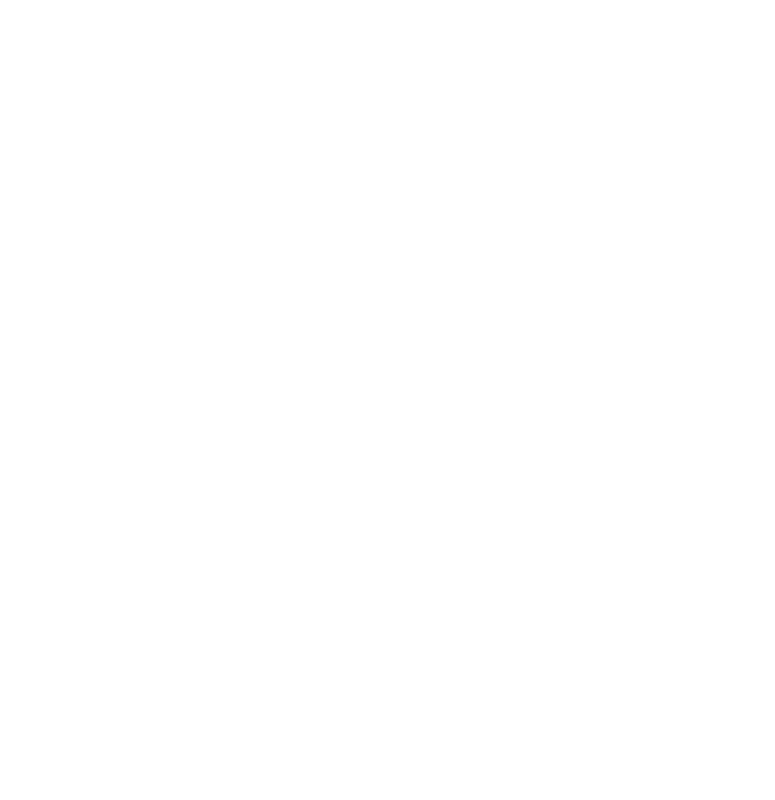
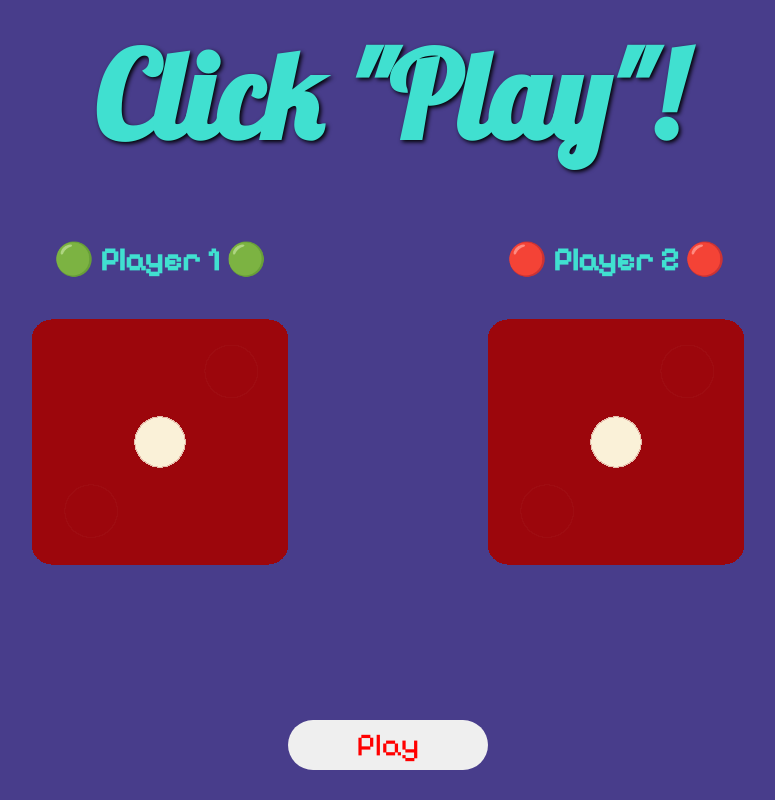
Before and after one commit to cementix/dice-game, a plain HTML site: page index.html in a window 1280 px wide. Shown: the whole page, without its empty margins (252-1027 px from the left). Drawn offline with Linux system fonts and the light colour scheme.

Commit message:
final commit

```diff
--- a/index.html
+++ b/index.html
@@ -3,9 +3,31 @@
 <head>
     <meta charset="UTF-8">
     <meta name="viewport" content="width=device-width, initial-scale=1.0">
+    <link href="./style.css" rel="stylesheet" />
+    <link rel="preconnect" href="https://fonts.googleapis.com">
+    <link rel="preconnect" href="https://fonts.gstatic.com" crossorigin>
+    <link href="https://fonts.googleapis.com/css2?family=Lobster&family=Pixelify+Sans&display=swap" rel="stylesheet">
     <title>Dice</title>
 </head>
 <body>
+    <div class="title">
+        <h1>Click "Play"!</h1>
+    </div>
+    <div class="diceList">
+        <div class="dice player1">
+            <h5>🟢 Player 1 🟢</h5>
+            <img src="./images/dice1.png" />
+        </div>
+        <div class="dice player2">
+            <h5>🔴 Player 2 🔴</h5>
+            <img src="./images/dice1.png" />
+        </div>
+    </div>
 
+    <div class="play">
+        <button>Play</button>
+    </div>
+
+    <script src="./script.js"></script>
 </body>
 </html>
--- /dev/null
+++ b/script.js
@@ -0,0 +1,22 @@
+let playButton = document.querySelector(".play button");
+
+playButton.addEventListener("click", () => {
+    let playerOne = Math.floor((Math.random() * 6) + 1);
+    let playerTwo = Math.floor((Math.random() * 6) + 1);
+
+    let diceOne = document.querySelector(".player1 img");
+    let diceTwo = document.querySelector(".player2 img");
+
+    diceOne.setAttribute("src", `./images/dice${playerOne}.png`);
+    diceTwo.setAttribute("src", `./images/dice${playerTwo}.png`);
+
+    if (playerOne > playerTwo) {
+        document.querySelector(".title h1").textContent = "🟢 Player 1 Won! 🟢"
+    } else {
+        document.querySelector(".title h1").textContent = "🔴 Player 2 Won! 🔴"
+    }
+
+    if (playerOne == playerTwo) {
+        document.querySelector(".title h1").textContent = "🤝 It`s a draw! 🤝"
+    }
+})
--- /dev/null
+++ b/style.css
@@ -0,0 +1,63 @@
+body {
+    background-color: darkslateblue;
+    margin: 0;
+    padding: 0;
+}
+
+.title {
+    display: flex;
+    justify-content: center;
+}
+
+.title h1 {
+    margin: 20px 0 0 0;
+    color: turquoise;
+    font-family: "Lobster", sans-serif;
+    font-size: 7.5rem;
+    text-shadow: 2px 2px 4px black;
+}
+
+.diceList {
+    display: flex;
+    justify-content: center;
+    align-items: flex-end;
+    height: 50vh;
+    gap: 200px;
+}
+
+.dice {
+    display: flex;
+    flex-direction: column;
+    align-items: center;
+    gap: 35px;
+}
+
+.dice h5 {
+    color: turquoise;
+    margin: 0;
+    font-family: "Pixelify Sans", sans-serif;
+    font-size: 2rem;
+}
+
+.play {
+    display: flex;
+    justify-content: center;
+    align-items: flex-end;
+    height: 200px;
+}
+
+.play button {
+    height: 50px;
+    width: 200px;
+    border: 0;
+    border-radius: 50px;
+    font-family: 'Pixelify Sans', Courier, monospace;
+    color: red;
+    font-size: 2rem;
+    cursor: pointer;
+}
+
+.play button:hover {
+    transition: 0.2s;
+    background-color: grey;
+}
```
Also changed, not shown: images/dice1.png (added), images/dice2.png (added), images/dice3.png (added), images/dice4.png (added), images/dice5.png (added), images/dice6.png (added).
